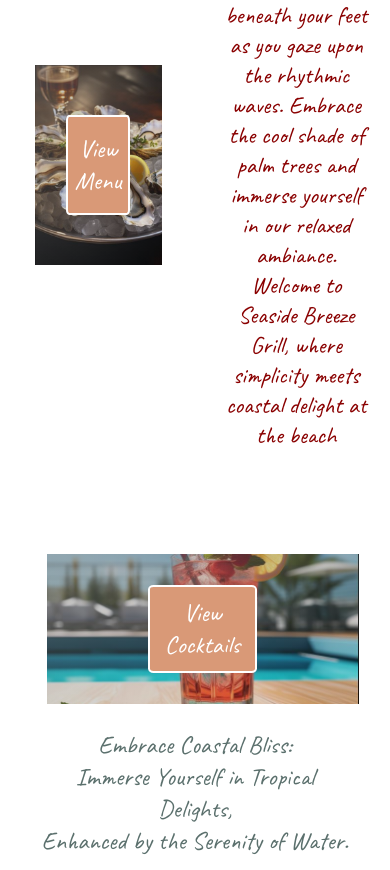
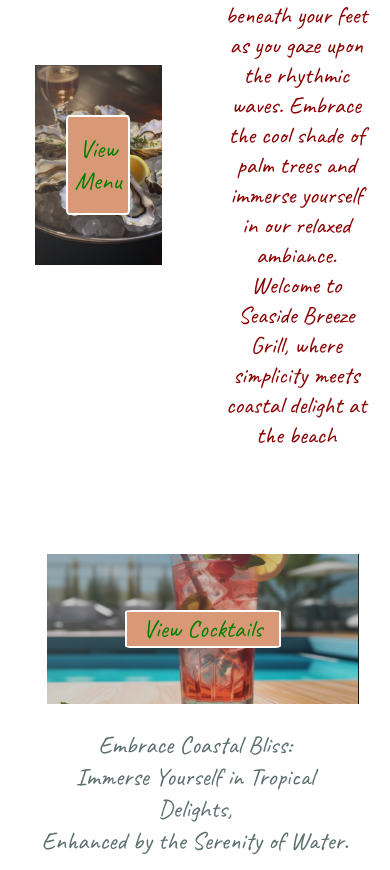
Before and after one commit to ksom10/ssShowcase, a website: page pages/index.html in a window 390 px wide. Shown: the part 504-1374 px from the top of the page. Drawn offline with Linux system fonts and the light colour scheme.

Commit message:
fdgfdgdf
gdfgfd

```diff
--- a/css/style.css
+++ b/css/style.css
@@ -1702,9 +1702,9 @@ form {
             order: 1;
         }
 
-        .brunch-button {
-            width: 50px;
-            height: 50px;
+        .brunchImage button {
+            width: 50%;
+            height: 50%;
             font-size: 20px;
             background-color: #d99977;
             border-radius: 5%;
@@ -1713,12 +1713,11 @@ form {
             font-family: 'Caveat', cursive;
             color: white;
             font-size: 20px;
-            padding: 10px;
         }
 
         .btn-link {
             text-decoration: none;
-            color: white;
+            color: green;
             font-size: 25px;
             font-family: 'Caveat', cursive;
         }
--- a/pages/index.html
+++ b/pages/index.html
@@ -58,7 +58,7 @@
                             Enhanced by the Serenity of Water.</p>
                     </div>
                     <div class="brunchImage">
-                        <button class="brunch-button" href="cocktails.html">
+                        <button href="cocktails.html">
                             <a class="btn-link" href="cocktails.html">View Cocktails</a>
                         </button>
                     </div>
```
